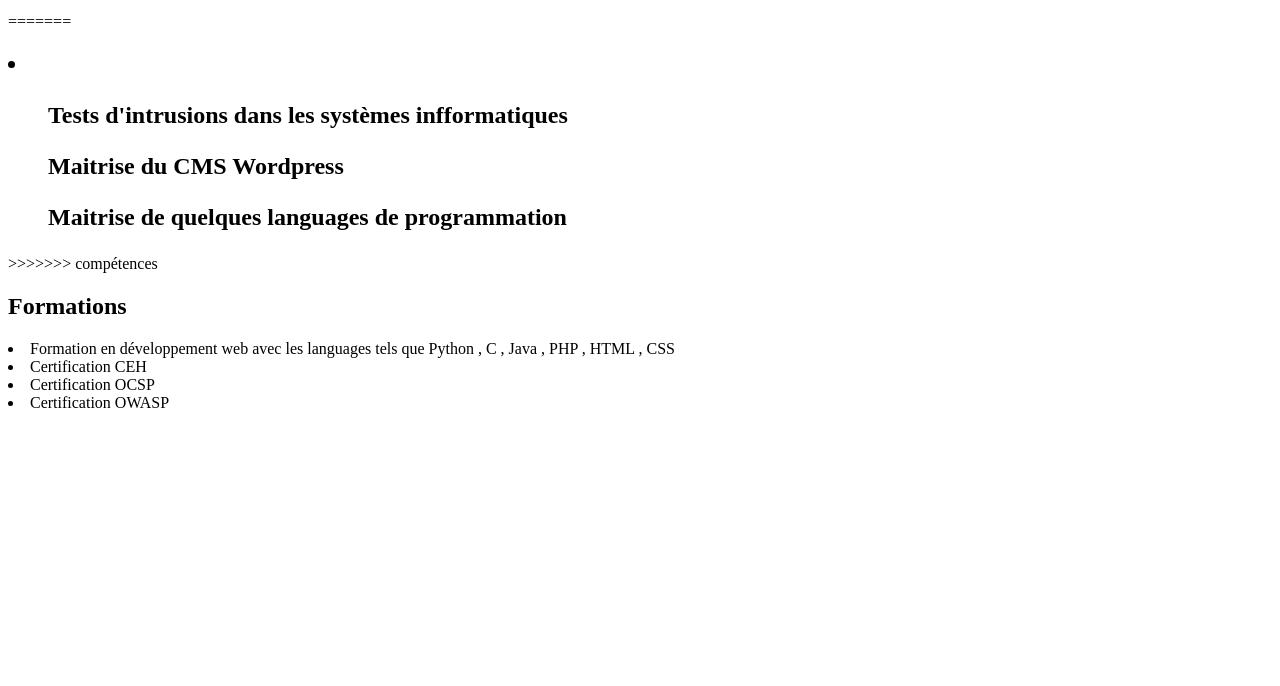
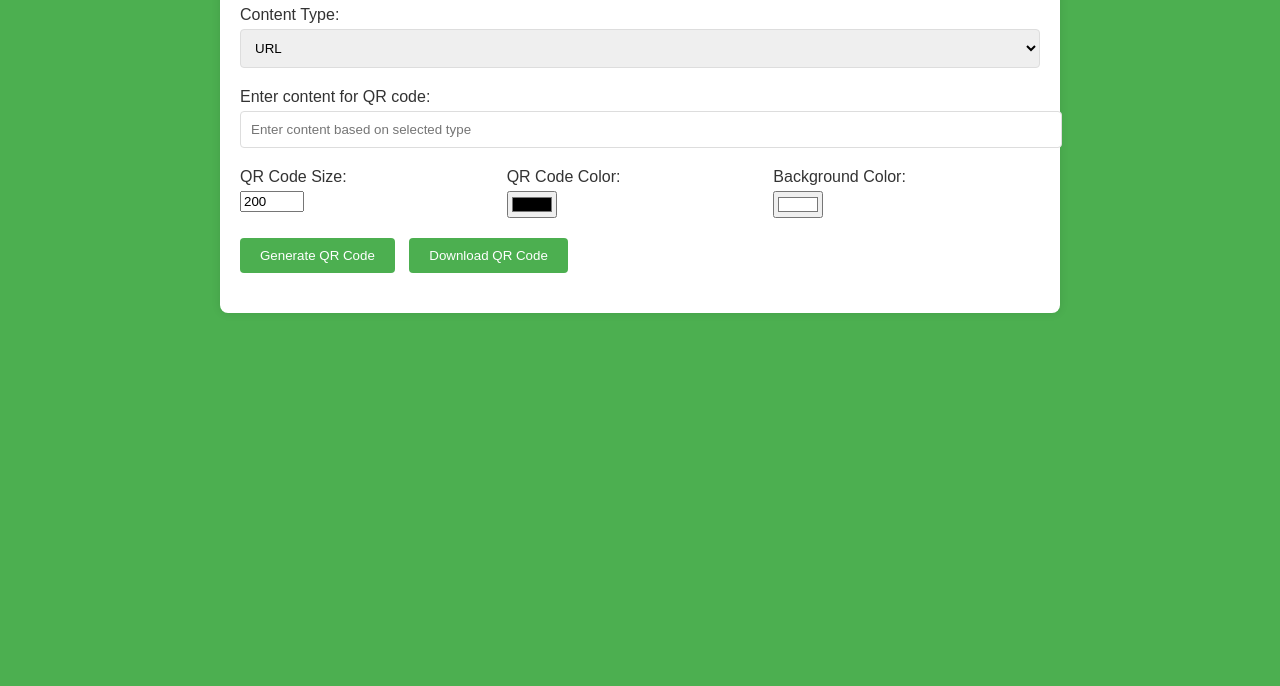
Before and after one commit to elielfresnel/git-mon-cv, a plain HTML site: page index.html in a window 1280 px wide. Shown: the part 114-800 px from the top of the page. Drawn offline with Linux system fonts and the light colour scheme.

Commit message:
Update index.html

```diff
--- a/index.html
+++ b/index.html
@@ -3,36 +3,157 @@
 <head>
     <meta charset="UTF-8">
     <meta name="viewport" content="width=device-width, initial-scale=1.0">
-    <title>Document</title>
-    <link rel="stylesheet" href="style.css">
+    <title>QR Code Generator</title>
+    <script src="https://cdnjs.cloudflare.com/ajax/libs/qrcodejs/1.0.0/qrcode.min.js"></script>
+    <style>
+        body {
+            font-family: Arial, sans-serif;
+            margin: 0;
+            padding: 20px;
+            background-color: #4CAF50;
+            color: white;
+        }
+        .container {
+            max-width: 800px;
+            margin: 0 auto;
+            background-color: white;
+            padding: 20px;
+            border-radius: 8px;
+            box-shadow: 0 0 10px rgba(0,0,0,0.1);
+        }
+        h1 {
+            color: #4CAF50;
+            text-align: center;
+        }
+        .input-group {
+            margin-bottom: 20px;
+        }
+        label {
+            display: block;
+            margin-bottom: 5px;
+            color: #333;
+        }
+        input[type="text"], select {
+            width: 100%;
+            padding: 10px;
+            border: 1px solid #ddd;
+            border-radius: 4px;
+        }
+        button {
+            background-color: #4CAF50;
+            color: white;
+            border: none;
+            padding: 10px 20px;
+            cursor: pointer;
+            border-radius: 4px;
+            margin-right: 10px;
+        }
+        #qrcode {
+            text-align: center;
+            margin-top: 20px;
+        }
+        .options {
+            display: flex;
+            justify-content: space-between;
+            margin-bottom: 20px;
+        }
+        .options > div {
+            flex: 1;
+            margin-right: 10px;
+        }
+    </style>
 </head>
 <body>
+    <div class="container">
+        <h1>QR Code Generator</h1>
+        <div class="input-group">
+            <label for="content-type">Content Type:</label>
+            <select id="content-type">
+                <option value="url">URL</option>
+                <option value="text">Text</option>
+                <option value="email">Email</option>
+                <option value="phone">Phone</option>
+            </select>
+        </div>
+        <div class="input-group">
+            <label for="content">Enter content for QR code:</label>
+            <input type="text" id="content" placeholder="Enter content based on selected type">
+        </div>
+        <div class="options">
+            <div>
+                <label for="qr-size">QR Code Size:</label>
+                <input type="number" id="qr-size" value="200" min="100" max="400">
+            </div>
+            <div>
+                <label for="qr-color">QR Code Color:</label>
+                <input type="color" id="qr-color" value="#000000">
+            </div>
+            <div>
+                <label for="qr-bg-color">Background Color:</label>
+                <input type="color" id="qr-bg-color" value="#ffffff">
+            </div>
+        </div>
+        <button onclick="generateQR()">Generate QR Code</button>
+        <button onclick="downloadQR()">Download QR Code</button>
+        <div id="qrcode"></div>
+    </div>
 
+    <script>
+        let qrcode = null;
 
-<<<<<<< HEAD
-    <section>
-        <h2>Description</h2>
-        <p>Je suis un passionné de sécurité informatique</p>
-    </section>
-=======
-    <h2>
-        <li>
-            <ol>Tests d'intrusions dans les systèmes infformatiques</ol>
-            <ol>Maitrise du CMS Wordpress</ol>
-            <ol>Maitrise de quelques languages de programmation</ol>
-        </li>
-    </h2>
->>>>>>> compétences
+        function generateQR() {
+            const content = document.getElementById('content').value;
+            const size = document.getElementById('qr-size').value;
+            const color = document.getElementById('qr-color').value;
+            const bgColor = document.getElementById('qr-bg-color').value;
 
+            if (content) {
+                if (qrcode) {
+                    qrcode.clear();
+                }
+                qrcode = new QRCode("qrcode", {
+                    text: content,
+                    width: size,
+                    height: size,
+                    colorDark: color,
+                    colorLight: bgColor,
+                    correctLevel: QRCode.CorrectLevel.H
+                });
+            } else {
+                alert("Please enter content for the QR code");
+            }
+        }
 
+        function downloadQR() {
+            if (qrcode) {
+                const canvas = document.querySelector("#qrcode canvas");
+                const image = canvas.toDataURL("image/png").replace("image/png", "image/octet-stream");
+                const link = document.createElement('a');
+                link.download = 'qrcode.png';
+                link.href = image;
+                link.click();
+            } else {
+                alert("Please generate a QR code first");
+            }
+        }
 
-    <h2>Formations</h2>
-    <p>
-        <li>Formation en développement web avec les languages tels que Python , C , Java , PHP , HTML , CSS</li>
-        <li>Certification CEH </li>
-        <li>Certification OCSP</li>
-        <li>Certification OWASP</li>
-    </p>
-
+        document.getElementById('content-type').addEventListener('change', function() {
+            const contentInput = document.getElementById('content');
+            switch(this.value) {
+                case 'url':
+                    contentInput.placeholder = "Enter a URL (e.g., https://example.com)";
+                    break;
+                case 'text':
+                    contentInput.placeholder = "Enter your text here";
+                    break;
+                case 'email':
+                    contentInput.placeholder = "Enter an email address";
+                    break;
+                case 'phone':
+                    contentInput.placeholder = "Enter a phone number";
+                    break;
+            }
+        });
+    </script>
 </body>
 </html>
```
